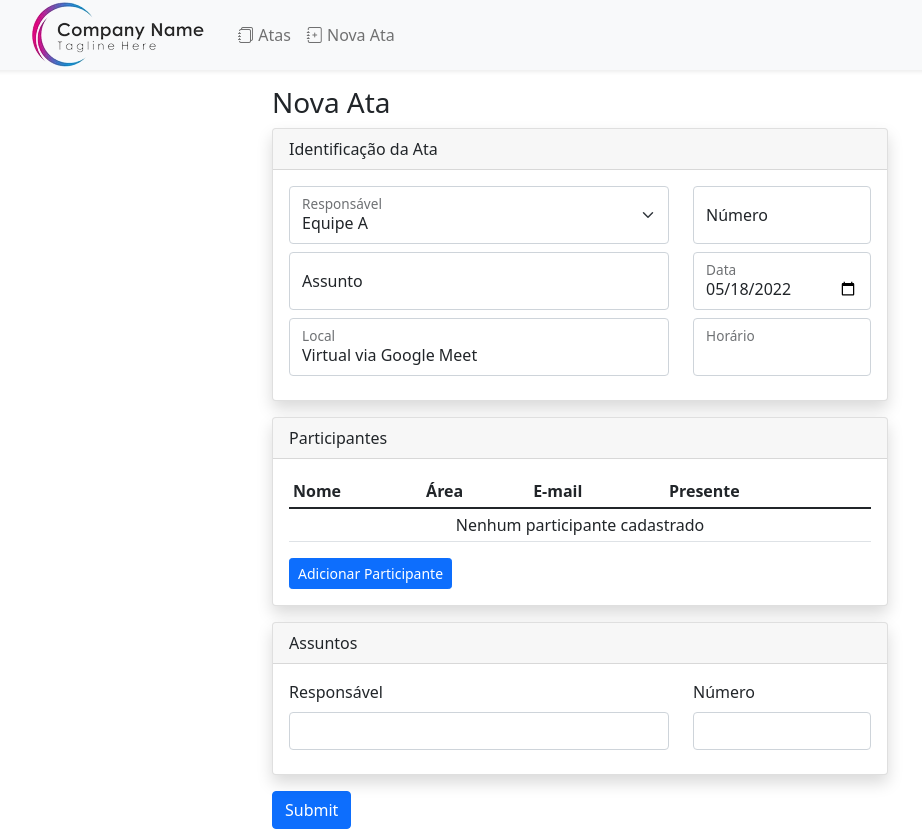
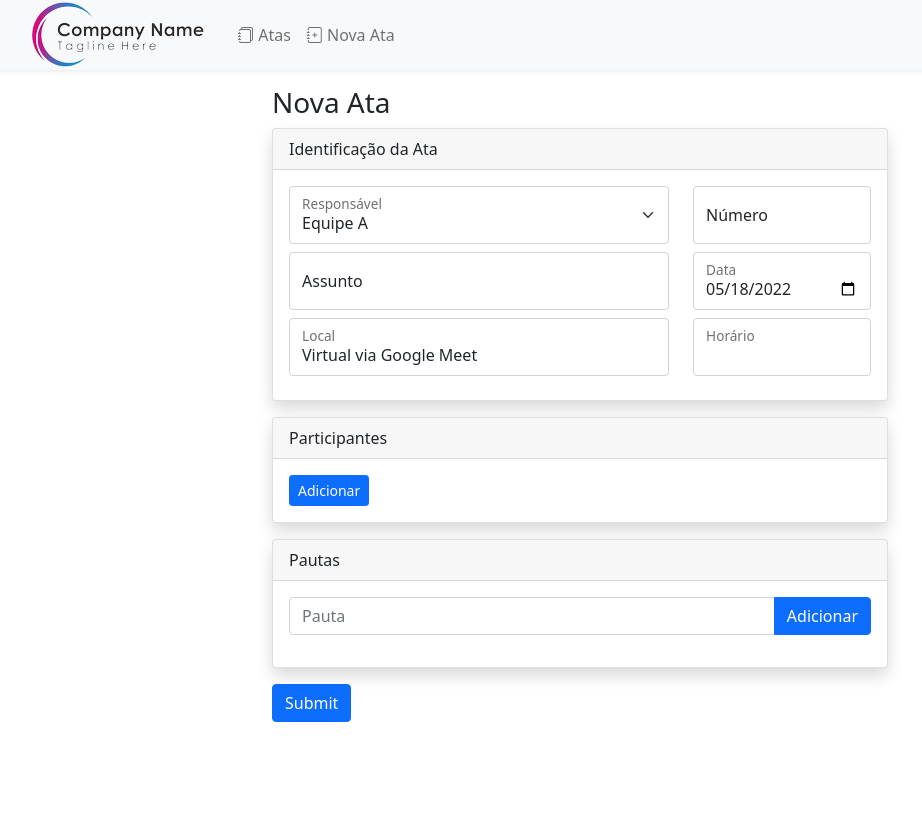
Before and after one commit to renatodantas/gerenciador-atas, a React (Vite) app: page /atas/edit in a window 1280 px wide. Shown: the whole page, without its empty margins (60-982 px from the left). After the commit the page ends 800 px from the top, so only its background shows below. Built offline with nearby package versions, Linux system fonts and the light colour scheme.

Commit message:
Refactorings with breaking changes

```diff
--- a/index.html
+++ b/index.html
@@ -4,7 +4,7 @@
     <meta charset="UTF-8" />
     <link rel="icon" type="image/svg+xml" href="/src/favicon.svg" />
     <meta name="viewport" content="width=device-width, initial-scale=1.0" />
-    <title>Vite App</title>
+    <title>Gerenciador de Atas</title>
   </head>
   <body>
     <div id="root"></div>
--- a/src/components/pages/AtaEdit/AtaAssuntos.tsx
+++ /dev/null
@@ -1,20 +0,0 @@
-import { Col, Form, Row } from "react-bootstrap";
-
-export function AtaFormAssuntos() {
-  return (
-    <Row>
-      <Col sm='8'>
-        <Form.Group className="mb-2" controlId="responsavel">
-          <Form.Label>Responsável</Form.Label>
-          <Form.Control type="text" />
-        </Form.Group>
-      </Col>
-      <Col>
-        <Form.Group className="mb-2" controlId="numero">
-          <Form.Label>Número</Form.Label>
-          <Form.Control type="number" />
-        </Form.Group>
-      </Col>
-    </Row>
-  )
-}
--- a/src/components/pages/AtaEdit/AtaParticipanteModal.tsx
+++ b/src/components/pages/AtaEdit/AtaParticipanteModal.tsx
@@ -4,11 +4,11 @@ import { Participante } from "../../../models/participante";
 
 interface AtaFormParticipanteModalProps {
   openModal: boolean;
-  onCloseModal: () => void;
+  onClose: () => void;
   onAddParticipante: (p: Participante) => void;
 }
 
-export const AtaFormParticipanteModal = ({ openModal, onCloseModal, onAddParticipante }: AtaFormParticipanteModalProps) => {
+export const AtaFormParticipanteModal = ({ openModal, onClose, onAddParticipante }: AtaFormParticipanteModalProps) => {
   const [nome, setNome] = useState('');
   const [area, setArea] = useState('');
   const [email, setEmail] = useState('');
@@ -17,20 +17,21 @@ export const AtaFormParticipanteModal = ({ openModal, onCloseModal, onAddPartici
 
   // Similar to componentDidMount and componentDidUpdate:
   useEffect(() => () => {
+    console.log('[DESMONTOU]');
     setNome('');
     setArea('');
     setEmail('');
     setIsPresente(true);
-  }, []);
+  });
 
   const submitHandler = (event: FormEvent<HTMLButtonElement>) => {
     event.preventDefault();
     onAddParticipante({ nome, area, email, presente: isPresente });
-    onCloseModal();
+    onClose();
   }
 
   return (
-    <Modal show={openModal} onHide={onCloseModal}>
+    <Modal show={openModal} onHide={onClose}>
       <Modal.Header closeButton>
         <Modal.Title>Adicionar Participante</Modal.Title>
       </Modal.Header>
@@ -54,7 +55,7 @@ export const AtaFormParticipanteModal = ({ openModal, onCloseModal, onAddPartici
       </Modal.Body>
 
       <Modal.Footer>
-        <Button variant="link" onClick={onCloseModal}>Cancelar</Button>
+        <Button variant="link" onClick={onClose}>Cancelar</Button>
         <Button variant="primary" size="sm" onClick={submitHandler}>
           <i className="bi-plus-circle-fill fs-6 me-2"></i> Adicionar
         </Button>
--- a/src/components/pages/AtaEdit/AtaParticipantes.tsx
+++ b/src/components/pages/AtaEdit/AtaParticipantes.tsx
@@ -1,4 +1,4 @@
-import { Fragment, useState } from "react";
+import { useState } from "react";
 import { Button, Table } from "react-bootstrap";
 import { Participante } from "../../../models/participante";
 import { AtaFormParticipanteModal } from "./AtaParticipanteModal";
@@ -20,6 +20,7 @@ export const AtaFormParticipantes = ({ participantes, onAddParticipante }: AtaFo
 
   return (
     <>
+      {participantes.length > 0 && (
         <Table size="sm">
           <thead>
             <tr>
@@ -31,30 +32,26 @@ export const AtaFormParticipantes = ({ participantes, onAddParticipante }: AtaFo
             </tr>
           </thead>
           <tbody>
-          <tr>
-            {participantes.length === 0 ? (
-              <td colSpan={5} className="text-center">Nenhum participante cadastrado</td>
-            ) :
-              participantes.map(p => (
-                <Fragment key={p.email}>
+            {participantes.map(p => (
+              <tr key={p.email}>
                 <td>{p.nome}</td>
                 <td>{p.area}</td>
                 <td>{p.email}</td>
                 <td>{p.presente ? 'Sim' : 'Nâo'}</td>
                 <td></td>
-                </Fragment>
+              </tr>
             ))}
-          </tr>
           </tbody>
         </Table>
+      )}
 
       <Button variant="primary" size="sm" onClick={openModalHandler}>
-        Adicionar Participante
+        Adicionar
       </Button>
 
       <AtaFormParticipanteModal
         openModal={isModalOpen}
-        onCloseModal={closeModalHandler}
+        onClose={closeModalHandler}
         onAddParticipante={addParticipanteHandler}
       />
     </>
--- /dev/null
+++ b/src/components/pages/AtaEdit/AtaPautas.tsx
@@ -0,0 +1,20 @@
+import { Button, Col, FormControl, InputGroup, Row } from "react-bootstrap";
+
+export function AtaPautas() {
+  return (
+    <Row>
+      <Col sm='12'>
+        <InputGroup className="mb-3">
+          <FormControl
+            placeholder="Pauta"
+            aria-label="Pauta"
+            aria-describedby="basic-addon2"
+          />
+          <Button variant="primary">
+            Adicionar
+          </Button>
+        </InputGroup>
+      </Col>
+    </Row>
+  )
+}
--- a/src/components/pages/AtaEdit/index.tsx
+++ b/src/components/pages/AtaEdit/index.tsx
@@ -1,9 +1,9 @@
 import { FC, useState } from "react";
 import { Button, Card, Container } from "react-bootstrap";
 import { Participante } from "../../../models/participante";
-import { AtaFormAssuntos } from "./AtaAssuntos";
 import { AtaIdentificacao } from "./AtaIdentificacao";
 import { AtaFormParticipantes } from "./AtaParticipantes";
+import { AtaPautas } from "./AtaPautas";
 
 export const AtaEditPage: FC = () => {
   const [participantes, setParticipantes] = useState<Participante[]>([]);
@@ -33,9 +33,9 @@ export const AtaEditPage: FC = () => {
       </Card>
 
       <Card className="mb-3 shadow">
-        <Card.Header>Assuntos</Card.Header>
+        <Card.Header>Pautas</Card.Header>
         <Card.Body>
-          <AtaFormAssuntos />
+          <AtaPautas />
         </Card.Body>
       </Card>
 
--- /dev/null
+++ b/src/global.css
@@ -0,0 +1,13 @@
+html {
+  height: 100vh;
+}
+
+body {
+  min-height: 100vh;
+  padding-bottom: 2rem;
+}
+
+.icone-link {
+  cursor: pointer;
+  margin-right: 1rem;
+}
--- a/src/index.css
+++ /dev/null
@@ -1,4 +0,0 @@
-.icone-link {
-  cursor: pointer;
-  margin-right: 1rem;
-}
--- a/src/main.tsx
+++ b/src/main.tsx
@@ -5,7 +5,7 @@ import React from 'react'
 import ReactDOM from 'react-dom/client'
 import { BrowserRouter } from 'react-router-dom'
 import { App } from './App'
-import './index.css'
+import './global.css'
 
 ReactDOM.createRoot(document.getElementById('root')!).render(
   <React.StrictMode>
--- a/src/models/ata.ts
+++ b/src/models/ata.ts
@@ -1,4 +1,4 @@
-import { Assunto } from "./assunto";
+import { Pauta } from "./pauta";
 import { Participante } from "./participante";
 
 export interface Ata {
@@ -10,5 +10,5 @@ export interface Ata {
   data: Date;
   horario: string;
   participantes: Participante[];
-  assuntos: Assunto[];
+  assuntos: Pauta[];
 }
--- a/src/models/assunto.ts
+++ b/src/models/pauta.ts
@@ -1,4 +1,5 @@
-export interface Assunto {
+export interface Pauta {
+  indice?: number;
   topico: string;
   descricao: string;
   deliberacoes: string[];
```
Also changed, not shown: 1 other file (tests, documents, lock files or other folders). Lines whose indentation alone changed are shown as unchanged.
